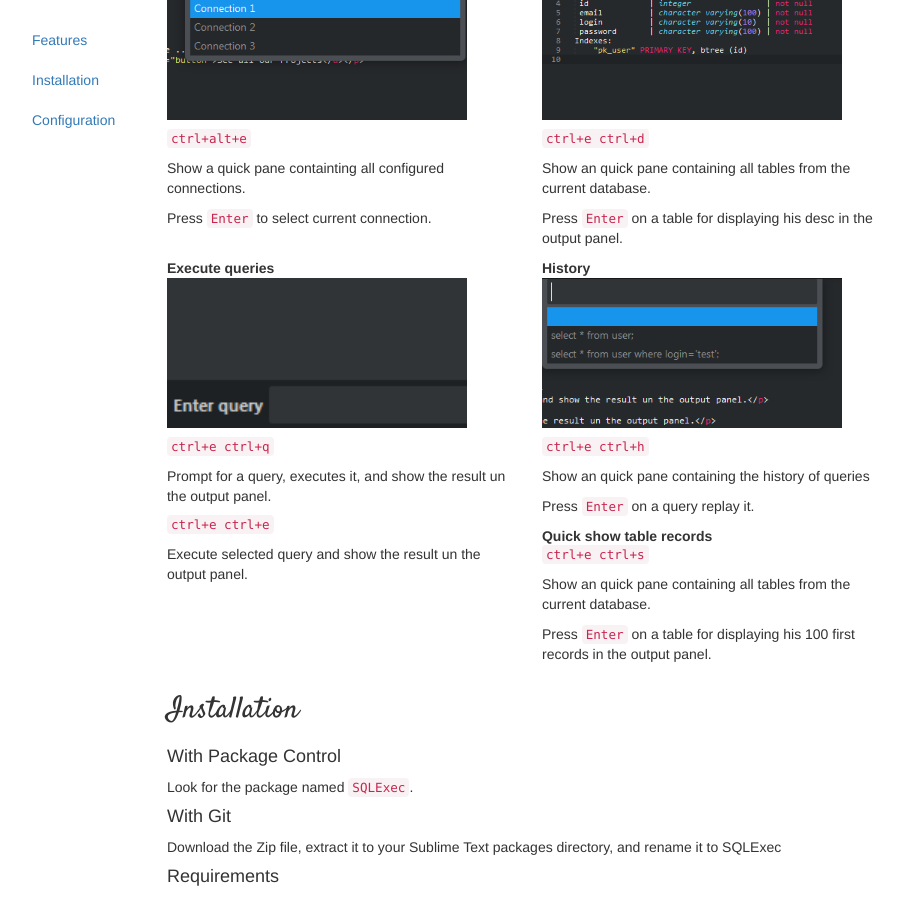
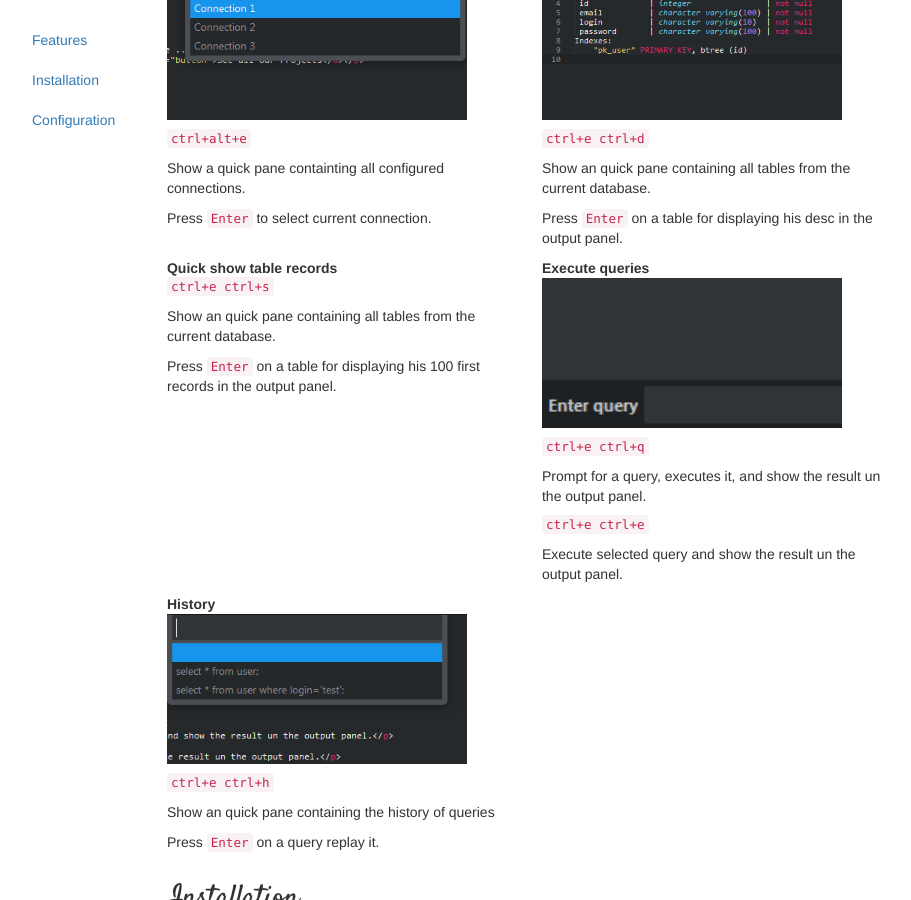
Before and after one commit to LubriciousDevelopers/lubriciousdevelopers.github.io, a Jekyll site: the page built from projects/sublime-sql-exec/index.html, in a window 1280 px wide and 900 px high, scrolled down 564 px. Shown: the whole window, without its empty margins (188-1099 px from the left). Built offline with Jekyll 4.4.1, drawn with Linux system fonts in a browser that asks for light colours; nearby versions of some CDN libraries; some of the changed lines change nothing that is shown.

Commit message:
Change feature width

```diff
--- a/projects/sublime-sql-exec/index.html
+++ b/projects/sublime-sql-exec/index.html
@@ -43,6 +43,13 @@ github: jum4/sublime-sqlexec
                 </div>
 
                 <div class="col-lg-6">
+                    <strong>Quick show table records</strong>
+                    <p><code>ctrl+e ctrl+s</code></p>
+                    <p>Show an quick pane containing all tables from the current database.</p>
+                    <p>Press <code>Enter</code> on a table for displaying his 100 first records in the output panel.</p>
+                </div>
+
+                <div class="col-lg-6">
                     <strong>Execute queries</strong>
                     <p><img src="images/query.png"/></p>
                     <p><code>ctrl+e ctrl+q</code></p>
@@ -57,13 +64,6 @@ github: jum4/sublime-sqlexec
                     <p><code>ctrl+e ctrl+h</code></p>
                     <p>Show an quick pane containing the history of queries</p>
                     <p>Press <code>Enter</code> on a query replay it.</p>
-                </div>
-
-                <div class="col-lg-6">
-                    <strong>Quick show table records</strong>
-                    <p><code>ctrl+e ctrl+s</code></p>
-                    <p>Show an quick pane containing all tables from the current database.</p>
-                    <p>Press <code>Enter</code> on a table for displaying his 100 first records in the output panel.</p>
                 </div>
 
             </div>
```
